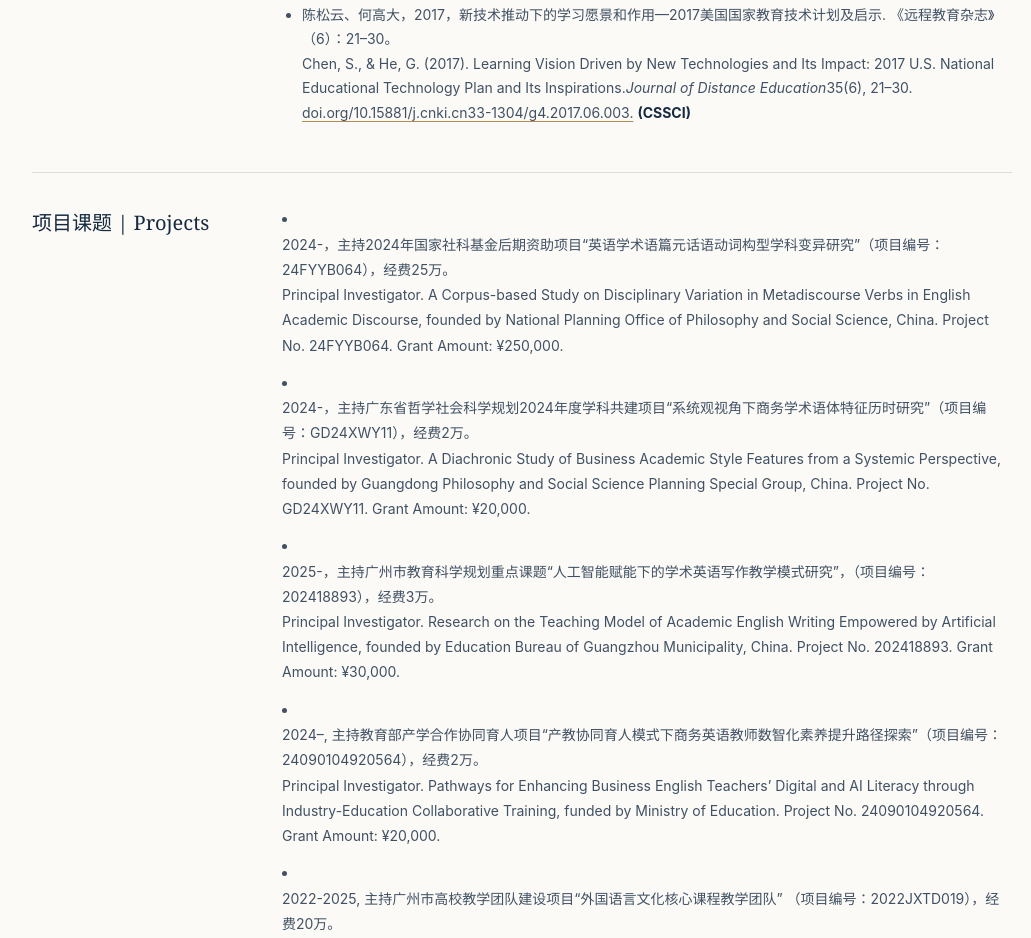
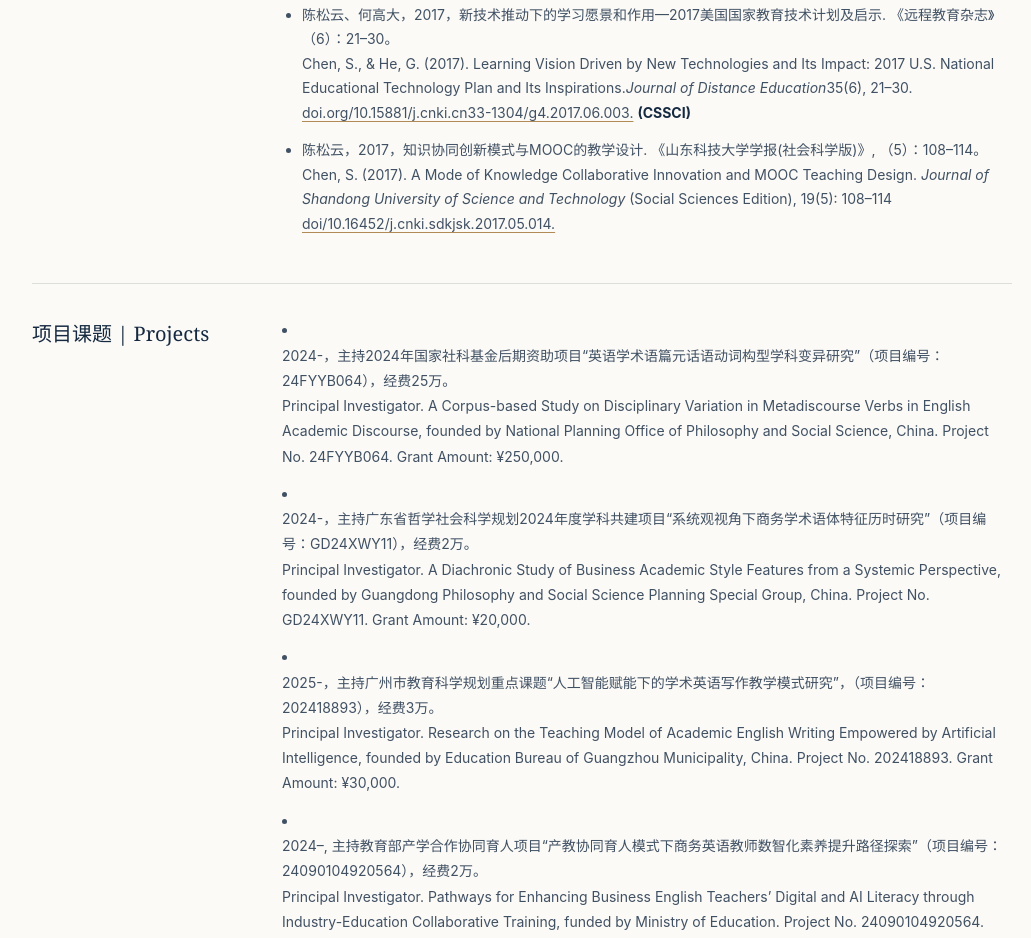
Before and after one commit to songyunchen/songyunchen.github.io, a plain HTML site: page cv.html in a window 1280 px wide. Shown: the part 2349-3287 px from the top of the page, without its empty margins (118-1149 px from the left). Drawn offline with Linux system fonts and the light colour scheme.

```diff
--- a/cv.html
+++ b/cv.html
@@ -44,6 +44,7 @@
       <li>陈松云，2019，基于MOOC协作学习环境建构研究. 《北京航空航天大学学报(社会科学版)》, （2）：146–152。<br>Chen, S. (2019). Study on Construction of Collaborative Learning in MOOC Environments. <em>Journal of Beijing University of Aeronautics and Astronautics</em> (Social Sciences Edition), 32(2): 146–152. <a href="https://link.cnki.net/doi/10.13766/j.bhsk.1008-2204.2017.0100" target="_blank" rel="noopener noreferrer">doi.org/10.13766/j.bhsk.1008-2204.2017.0100.</a></li>
       <li>陈松云、何高大，2018，机器智能视域下的教育发展与实践范式新探——2018《美国机器智能国家战略》的启示. 《远程教育杂志》（3）：34–44。<br>Chen, S., & He, G. (2018). New Exploration of Educational Development and Practice Paradigm from the Perspective of Machine Intelligence: Inspirations on 2018 A National Machine Intelligence Strategy for the United States.<em>Journal of Distance Education</em> , 36(3), 34–44. <a href="https://link.cnki.net/doi/10.15881/j.cnki.cn33-1304/g4.2018.03.004" target="_blank" rel="noopener noreferrer">doi.org/10.15881/j.cnki.cn33-1304/g4.2018.03.004.</a> <strong>(CSSCI)</strong></li>
       <li>陈松云、何高大，2017，新技术推动下的学习愿景和作用—2017美国国家教育技术计划及启示. 《远程教育杂志》（6）：21–30。<br>Chen, S., & He, G. (2017). Learning Vision Driven by New Technologies and Its Impact: 2017 U.S. National Educational Technology Plan and Its Inspirations.<em>Journal of Distance Education</em>35(6), 21–30. <a href="https://link.cnki.net/doi/10.15881/j.cnki.cn33-1304/g4.2017.06.003" target="_blank" rel="noopener noreferrer">doi.org/10.15881/j.cnki.cn33-1304/g4.2017.06.003.</a> <strong>(CSSCI)</strong></li>
+      <li>陈松云，2017，知识协同创新模式与MOOC的教学设计. 《山东科技大学学报(社会科学版)》, （5）：108–114。<br>Chen, S. (2017). A Mode of Knowledge Collaborative Innovation and MOOC Teaching Design. <em>Journal of Shandong University of Science and Technology</em> (Social Sciences Edition), 19(5): 108–114 <a href="https://link.cnki.net/doi/10.16452/j.cnki.sdkjsk.2017.05.014" target="_blank" rel="noopener noreferrer">doi/10.16452/j.cnki.sdkjsk.2017.05.014.</a></li>
     </ul></div></section>
     <section class="cv-block"><h2>项目课题 | Projects</h2><div>
       <li><p>2024-，主持2024年国家社科基金后期资助项目“英语学术语篇元话语动词构型学科变异研究”（项目编号：24FYYB064），经费25万。<br>Principal Investigator. A Corpus-based Study on Disciplinary Variation in Metadiscourse Verbs in English Academic Discourse, founded by National Planning Office of Philosophy and Social Science, China. Project No. 24FYYB064. Grant Amount: ¥250,000.</p></li>
```
